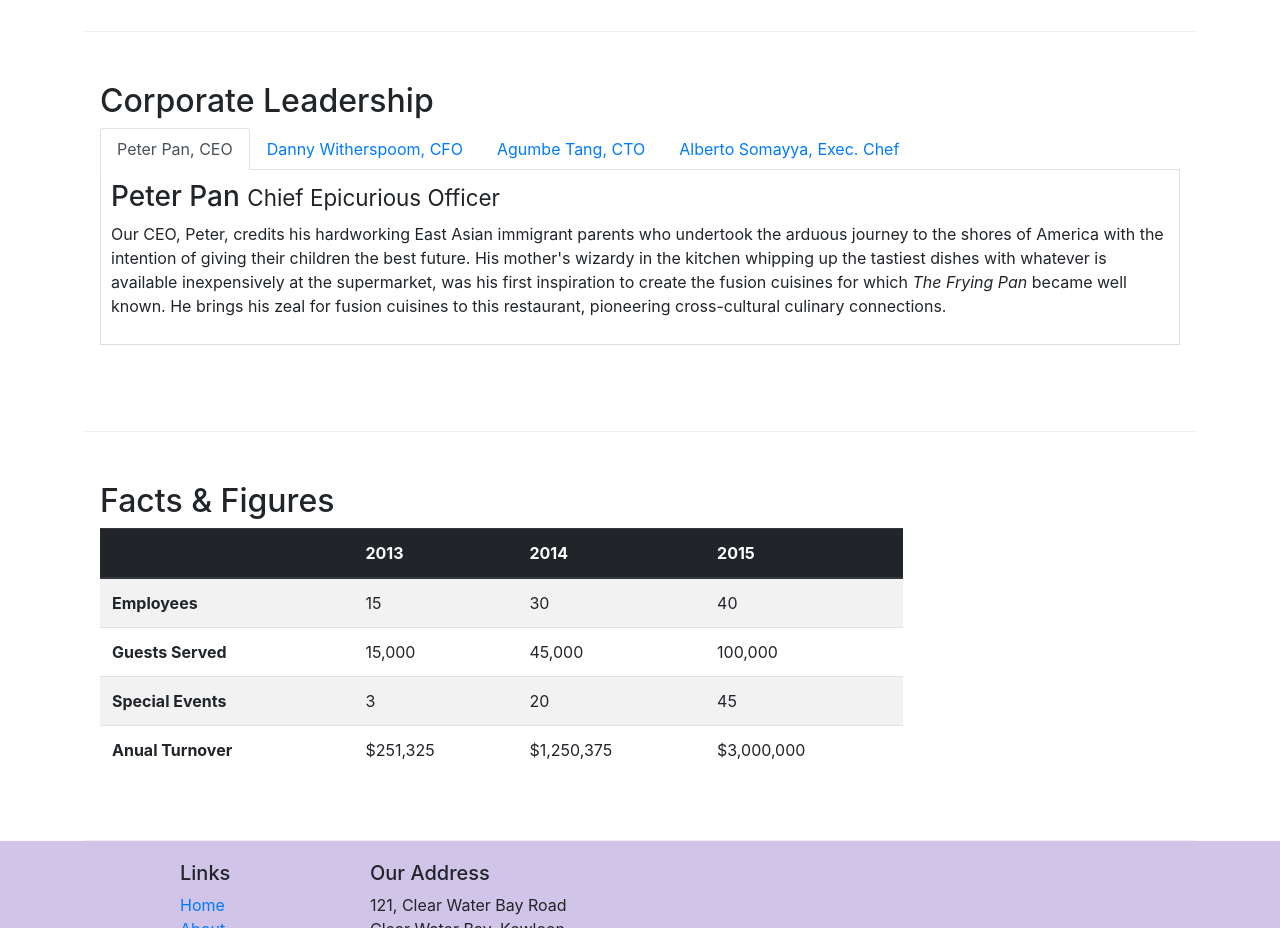
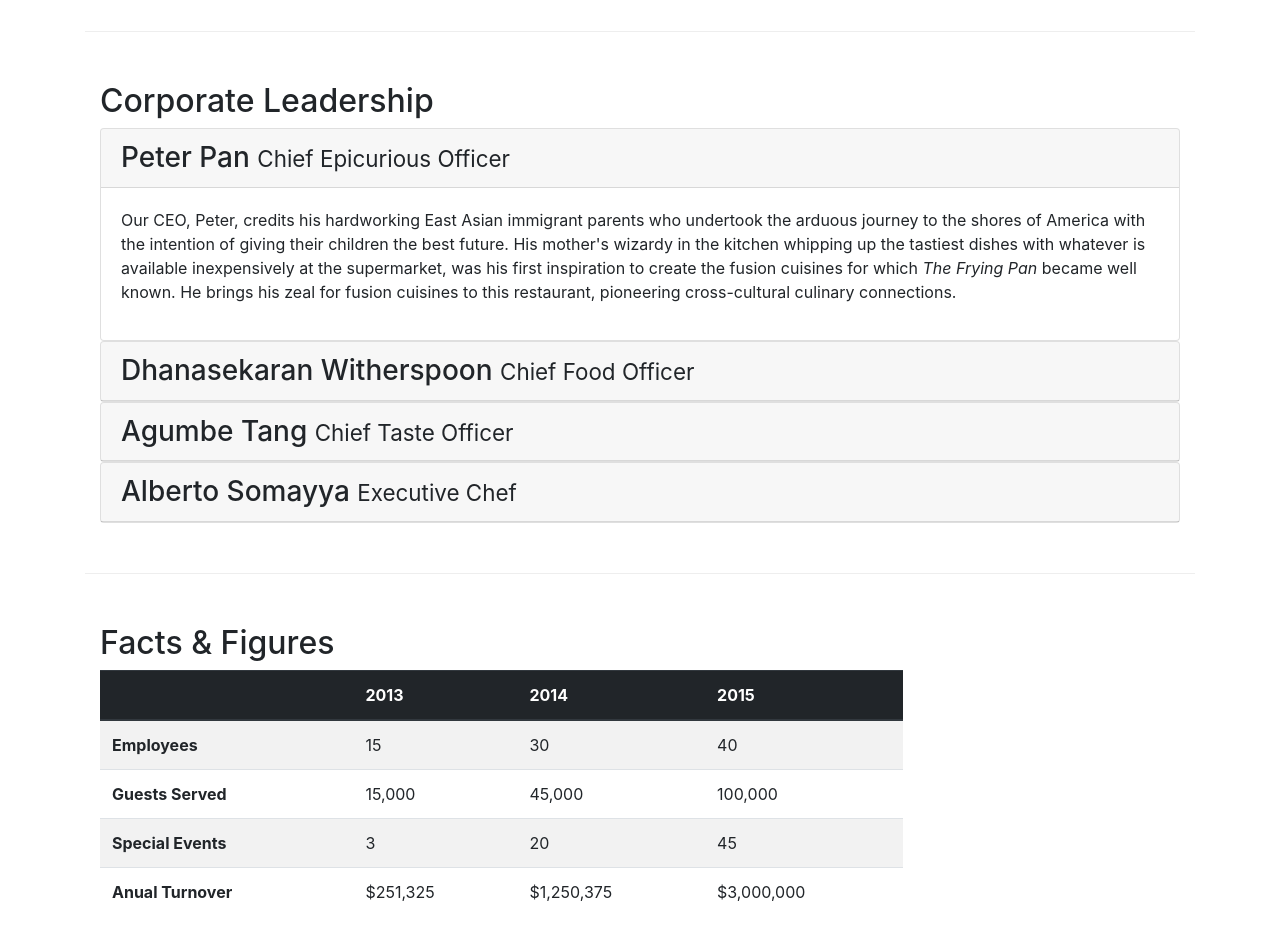
Before and after one commit to cruzito626/renta-auto-FE, a website: page aboutus.html in a window 1280 px wide. Shown: the part 940-1868 px from the top of the page. Drawn offline with nearby package versions, Linux system fonts and the light colour scheme.

Commit message:
Accordion

```diff
--- a/aboutus.html
+++ b/aboutus.html
@@ -98,44 +98,63 @@
     <div class="row row-content">
       <div class="col">
         <h2>Corporate Leadership</h2>
-
-        <ul class="nav nav-tabs">
-          <li class="nav-item">
-            <a class="nav-link active" href="#peter"
-              role="tab" data-toggle="tab">Peter Pan, CEO</a>
-          </li>
-          <li class="nav-item">
-            <a class="nav-link" href="#danny"
-              role="tab" data-toggle="tab">Danny Witherspoom, CFO</a>
-          </li>
-          <li class="nav-item">
-            <a class="nav-link" href="#agumbe"
-             role="tab" data-toggle="tab">Agumbe Tang, CTO</a>
-          </li>
-          <li class="nav-item">
-            <a class="nav-link" href="#alberto" role="tab"
-              data-toggle="tab">Alberto Somayya, Exec. Chef</a>
-          </li>
-        </ul>
-
-        <div class="tab-content">
-          <div class="tab-pane fade show active" id="peter" role="tabpanel">
-            <h3>Peter Pan <small>Chief Epicurious Officer</small></h3>
-            <p class="d-none d-sm-block">Our CEO, Peter, credits his hardworking East Asian immigrant parents who undertook the arduous journey to the shores of America with the intention of giving their children the best future. His mother's wizardy in the kitchen whipping up the tastiest dishes with whatever is available inexpensively at the supermarket, was his first inspiration to create the fusion cuisines for which <em>The Frying Pan</em> became well known. He brings his zeal for fusion cuisines to this restaurant, pioneering cross-cultural culinary connections.</p>
+        <div id="accordion">
+          <div class="card">
+            <div class="card-header" role="tab" id="peterhead">
+            <h3 class="mb-0">
+              <a data-toggle="collapse" data-target="#peter">
+              Peter Pan <small>Chief Epicurious Officer</small>
+              </a>
+            </h3>
+            </div>
+            <div class="collapse show" id="peter" data-parent="#accordion">
+              <div class="card-body">
+                <p class="d-none d-sm-block">Our CEO, Peter, credits his hardworking East Asian immigrant parents who undertook the arduous journey to the shores of America with the intention of giving their children the best future. His mother's wizardy in the kitchen whipping up the tastiest dishes with whatever is available inexpensively at the supermarket, was his first inspiration to create the fusion cuisines for which <em>The Frying Pan</em> became well known. He brings his zeal for fusion cuisines to this restaurant, pioneering cross-cultural culinary connections.</p>
+              </div>
+            </div>
           </div>
-          <div class="tab-pane fade" id="danny" role="tabpanel">
-            <h3>Dhanasekaran Witherspoon <small>Chief Food Officer</small></h3>
-            <p class="d-none d-sm-block">Our CFO, Danny, as he is affectionately referred to by his colleagues, comes from a long established family tradition in farming and produce. His experiences growing up on a farm in the Australian outback gave him great appreciation for varieties of food sources. As he puts it in his own words, <em>Everything that runs, wins, and everything that stays, pays!</em></p>
+          <div class="card">
+            <div class="card-header" role="tab" id="dannyhead">
+              <h3 class="mb-0">
+                <a class="collapsed" data-toggle="collapse" data-target="#danny">
+                  Dhanasekaran Witherspoon <small>Chief Food Officer</small>
+                </a>
+              </h3>
+            </div>
+            <div class="collapse" id="danny" data-parent="#accordion">
+              <div class="card-body">
+                <p class="d-none d-sm-block">Our CFO, Danny, as he is affectionately referred to by his colleagues, comes from a long established family tradition in farming and produce. His experiences growing up on a farm in the Australian outback gave him great appreciation for varieties of food sources. As he puts it in his own words, <em>Everything that runs, wins, and everything that stays, pays!</em></p>
+              </div>
+            </div>
           </div>
-          <div class="tab-pane fade" id="agumbe" role="tabpanel">
-            <h3>Agumbe Tang <small>Chief Taste Officer</small></h3>
-            <p class="d-none d-sm-block">Blessed with the most discerning gustatory sense, Agumbe, our CTO, personally ensures that every dish that we serve meets his exacting tastes. Our chefs dread the tongue lashing that ensues if their dish does not meet his exacting standards. He lives by his motto, <em>You click only if you survive my lick.</em></p>
+          <div class="card">
+            <div class="card-header" role="tab" id="agumbehead">
+              <h3 class="mb-0">
+                <a class="collapsed" data-toggle="collapse" data-target="#agumbe">
+                  Agumbe Tang <small>Chief Taste Officer</small>
+                </a>
+              </h3>
+            </div>
+            <div class="collapse" id="agumbe" data-parent="#accordion">
+              <div class="card-body">
+                <p class="d-none d-sm-block">Blessed with the most discerning gustatory sense, Agumbe, our CTO, personally ensures that every dish that we serve meets his exacting tastes. Our chefs dread the tongue lashing that ensues if their dish does not meet his exacting standards. He lives by his motto, <em>You click only if you survive my lick.</em></p>
+              </div>
+            </div>
           </div>
-            <div class="tab-pane fade" id="alberto" role="tabpanel">
-            <h3>Alberto Somayya <small>Executive Chef</small></h3>
-            <p class="d-none d-sm-block">Award winning three-star Michelin chef with wide International experience having worked closely with whos-who in the culinary world, he specializes in creating mouthwatering Indo-Italian fusion experiences. He says, <em>Put together the cuisines from the two craziest cultures, and you get a winning hit! Amma Mia!</em></p>
+          <div class="card">
+            <div class="card-header" role="tab" id="albertohead">
+              <h3 class="mb-0">
+                <a class="collapsed" data-toggle="collapse" data-target="#alberto">
+                  Alberto Somayya <small>Executive Chef</small>
+                </a>
+              </h3>
+            </div>
+            <div class="collapse" id="alberto" data-parent="#accordion">
+              <div class="card-body">
+                <p class="d-none d-sm-block">Award winning three-star Michelin chef with wide International experience having worked closely with whos-who in the culinary world, he specializes in creating mouthwatering Indo-Italian fusion experiences. He says, <em>Put together the cuisines from the two craziest cultures, and you get a winning hit! Amma Mia!</em></p>
+              </div>
+            </div>
           </div>
-
         </div>
       </div>
     </div>
```
